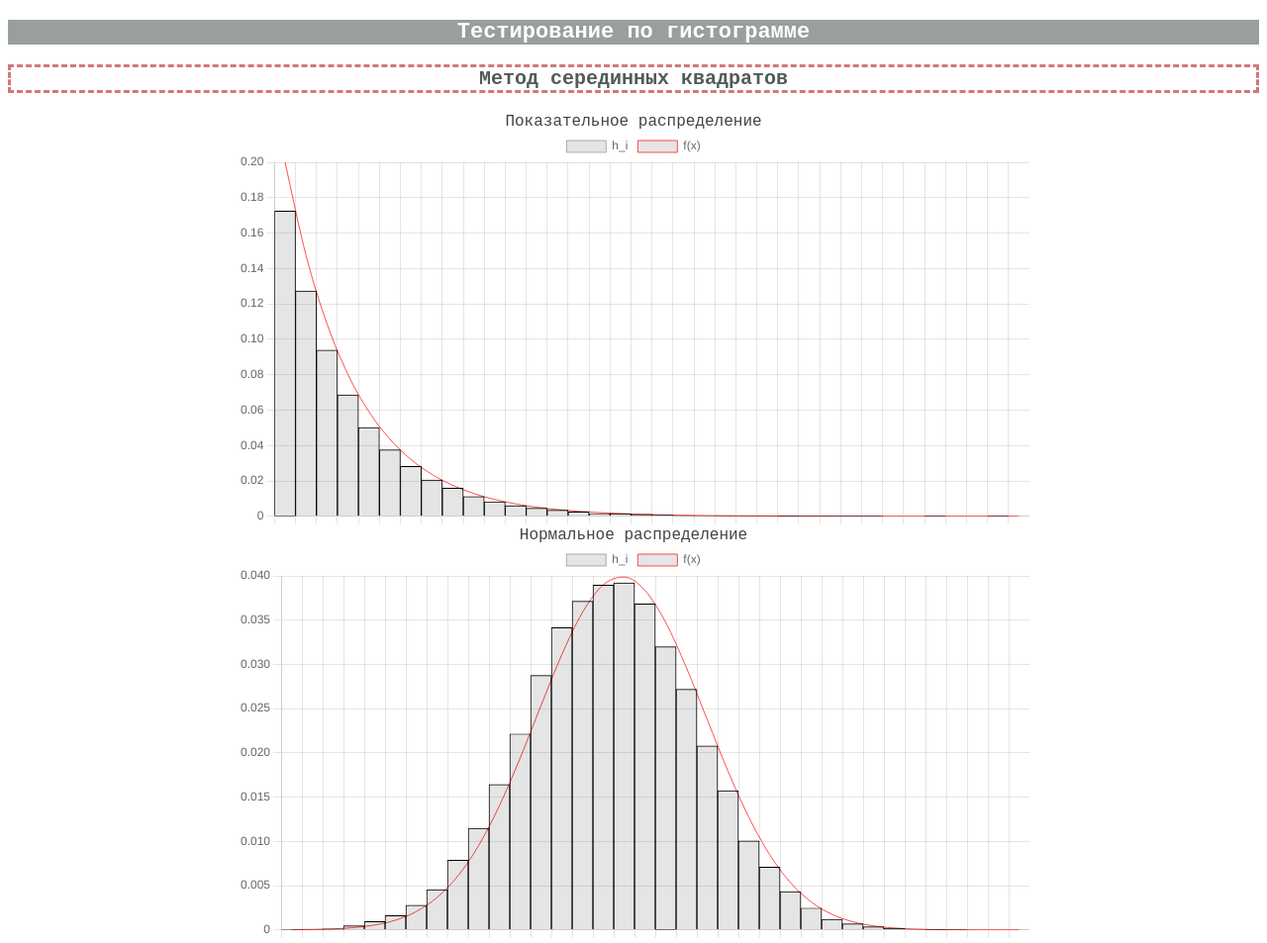
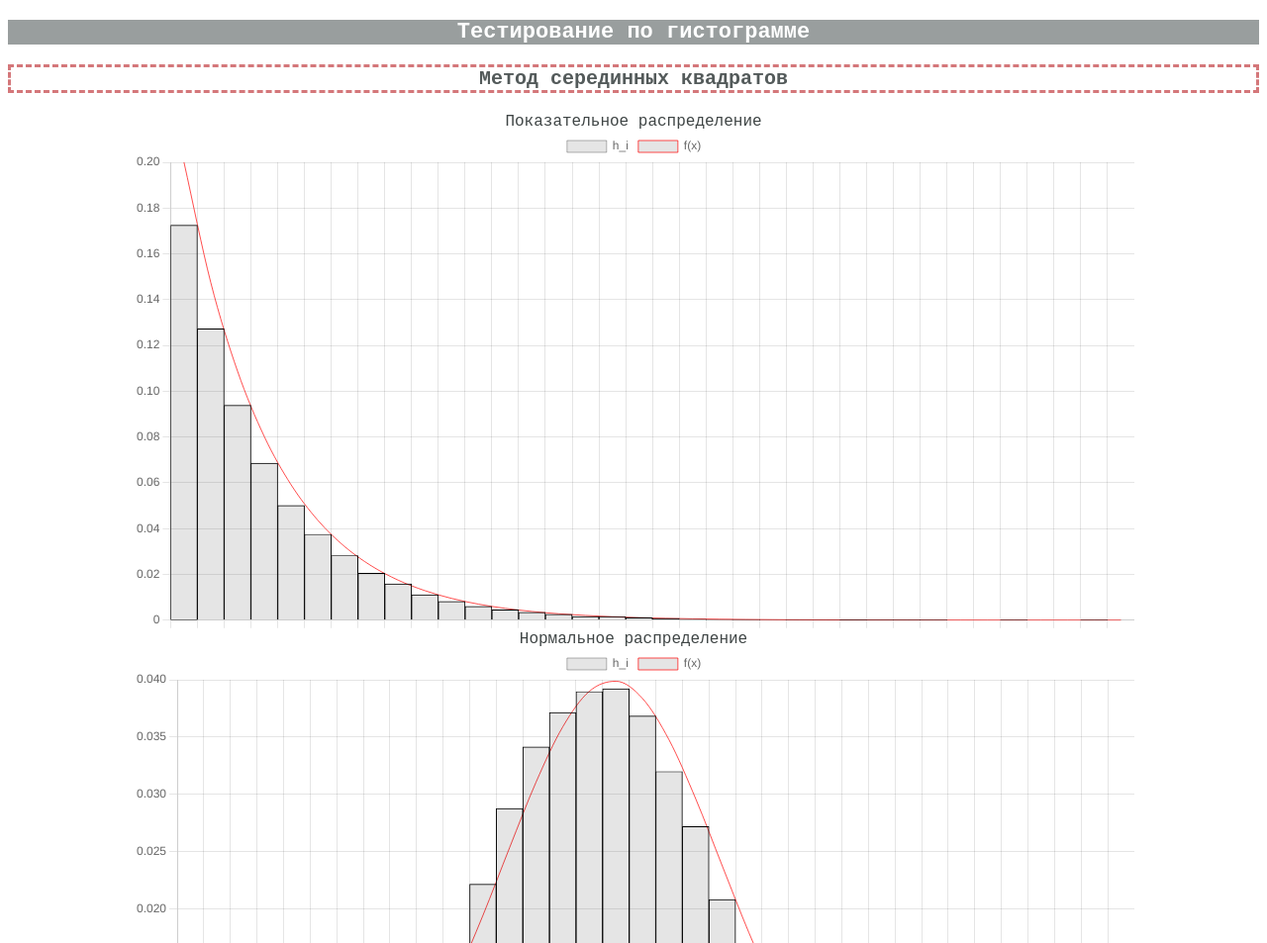
Before and after one commit to M-ar-t/Modeling, a plain HTML site: page part_2.html in a window 1280 px wide. Shown: the top 953 px of the page at 99% size. Drawn offline with nearby package versions, Linux system fonts and the light colour scheme.

Commit message:
canvas adapt

```diff
--- a/style_2.css
+++ b/style_2.css
@@ -17,7 +17,7 @@ h1{
     color: white;
     text-align: center;
     font-size: 22px;
-    margin: 20px 0px 0px 0px;
+    margin: 20px auto 0px;
     padding: 0;
 }
 h3{
@@ -60,7 +60,5 @@ canvas{
     margin-left: auto;
     margin-right: auto;
     display: block;
-    width: 800px;
-    max-width: 800px;
-    max-height: 800px;
+    width: 80%;
 }
--- a/style_3.css
+++ b/style_3.css
@@ -53,5 +53,5 @@ canvas{
     padding-right: 0;
     margin-left: auto;
     margin-right: auto;
-    width: 600px;
+    width: 80%;
 }
--- a/style_4.css
+++ b/style_4.css
@@ -144,5 +144,5 @@ input.inp_N{
  .span_add{
     border-radius: 0px;
     border-width: 0.1px;
-    border-color: rgba(154, 154, 154, 0.47);
+    border-color: rgba(26, 8, 8, 0.47);
  }
```
